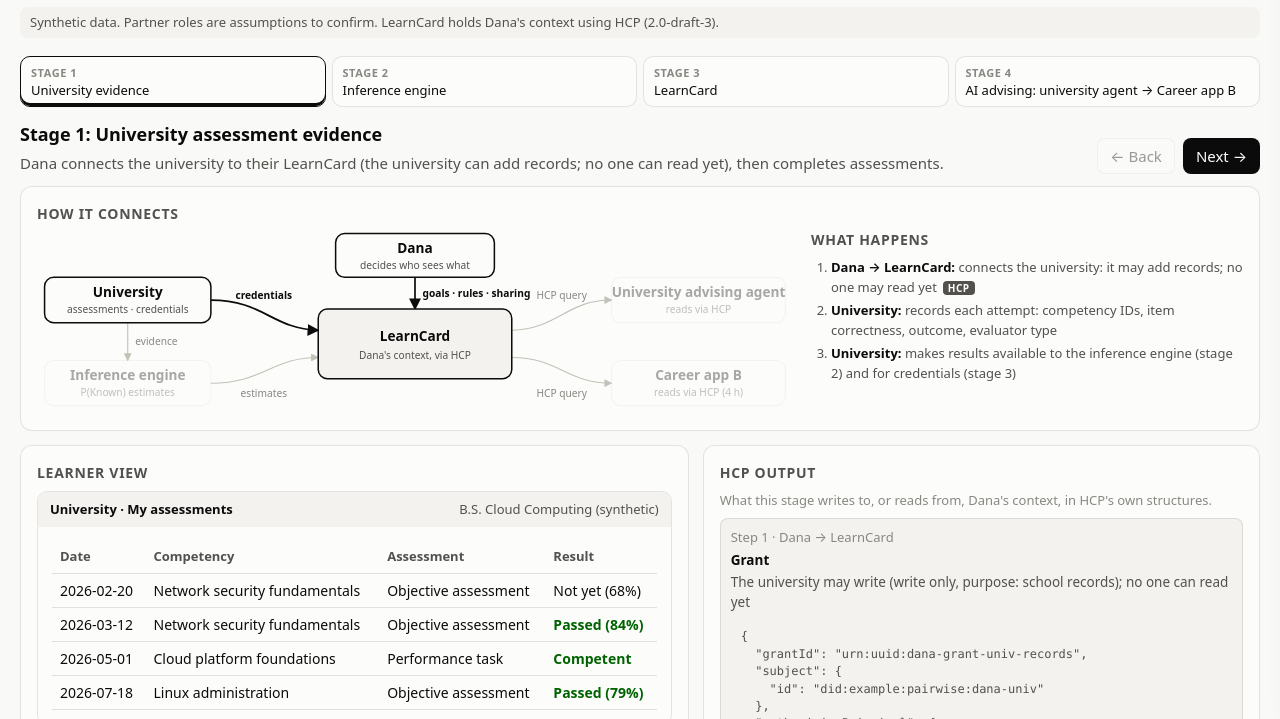
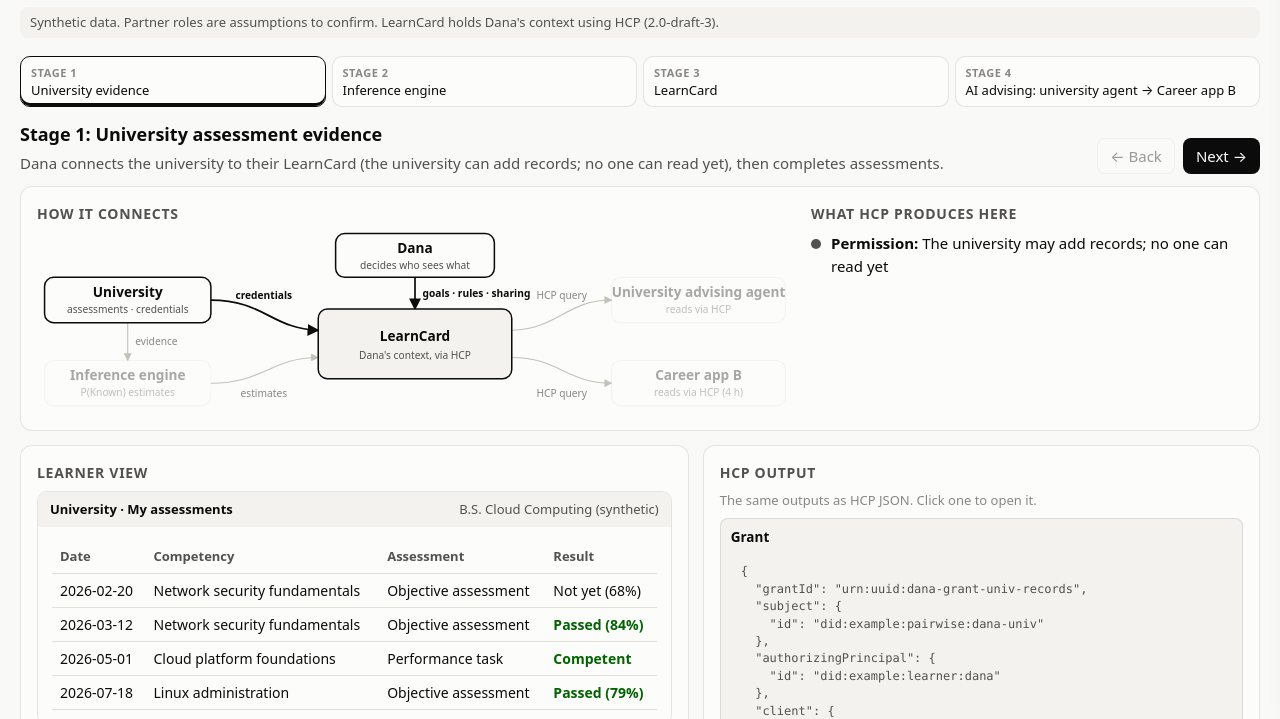
Before and after one commit to xd2164/hcp-learner-continuity, a plain HTML site: page docs/storyboard/index.html in a window 1280 px wide. Shown: the part 81-800 px from the top of the page. Drawn offline with Linux system fonts and the light colour scheme.

Commit message:
Storyboard: plain-language 'What HCP produces here' replaces 'What happens'
Co-Authored-By: Claude Opus 5.5 <noreply@anthropic.com>

```diff
--- a/docs/storyboard/index.html
+++ b/docs/storyboard/index.html
@@ -109,7 +109,10 @@ input[type="checkbox"] { width: 18px; height: 18px; accent-color: var(--text-pri
 .pk .val { color: var(--text-secondary); font-variant-numeric: tabular-nums; }
 
 /* system view */
-.ovgrid { display: grid; grid-template-columns: 1.75fr 1fr; gap: 18px; align-items: center; }
+.plainout { list-style: none; margin: 0; padding: 0; display: grid; gap: 10px; }
+.plainout li { display: flex; gap: 10px; align-items: flex-start; font-size: 15px; }
+.plainout .dot { margin-top: 7px; }
+.ovgrid { display: grid; grid-template-columns: 1.75fr 1fr; gap: 18px; align-items: start; }
 @media (max-width: 900px) { .ovgrid { grid-template-columns: 1fr; } }
 #diagram svg { width: 100%; height: auto; display: block; }
 .dg-node rect { fill: var(--surface-1); stroke: var(--border); stroke-width: 1.5; }
@@ -235,7 +238,7 @@ footer { margin-top: 24px; color: var(--muted); font-size: 13px; }
   <section class="panel" aria-labelledby="ovh" style="margin-bottom:14px">
     <div class="ovgrid">
       <div><h3 id="ovh">How it connects</h3><div id="diagram"></div></div>
-      <div><h3>What happens</h3><div id="system"></div></div>
+      <div><h3>What HCP produces here</h3><div id="system"></div></div>
     </div>
   </section>
 
@@ -624,11 +627,21 @@ footer { margin-top: 24px; color: var(--muted); font-size: 13px; }
   // ----------------------------------------------------------- system view
   const ORDER = ["univ", "infer", "learncard", "agent", "appb"];
   const DESC = { univ: "assessment results", infer: "P(Known) estimates", learncard: "credentials, estimates, goals, permissions · uses HCP", hcp: "goals, mastery history, preferences, provenance", agent: "three inputs → three outputs", appb: "an independent career service" };
+  function plainOutput(it) {
+    const n = Array.isArray(it.json) ? it.json.length : 1;
+    const name = it.type.startsWith("ContextEntry")
+      ? (it.decl === "issuer-attested" ? `${n} verified record${n > 1 ? "s" : ""}` : it.decl === "model-inferred" ? `${n} estimate${n > 1 ? "s" : ""} (labelled as inference)` : `${n} statement${n > 1 ? "s" : ""} in Dana's words`)
+      : { Grant: "Permission", Directive: "A rule that travels with the data", "Standing rule": "A standing block", "Query → response": "Answer to the request",
+          ContextExport: "Export", "Disclosure (onward share)": "Onward share" }[it.type] || it.type;
+    const kind = it.decl === "issuer-attested" ? "proven" : it.decl === "model-inferred" ? "likely" : it.decl === "person-declared" ? "wanted" : null;
+    return { name, kind };
+  }
   function viewSystem(st) {
     const outs = hcpOutputs(S.stage);
-    return h("ol", { class: "msgs", style: "margin-top:0" }, st.msgs.map(([who, what], k) => {
-      const n = outs.filter((o) => o.step === k).length;
-      return h("li", {}, h("b", {}, who + ": "), what, n ? h("span", { class: "hcptag", style: "margin-left:6px", title: "Produces HCP output: see the HCP output column" }, n > 1 ? `HCP ×${n}` : "HCP") : null);
+    return h("ul", { class: "plainout" }, outs.map((it) => {
+      const { name, kind } = plainOutput(it);
+      return h("li", {}, kind ? dot(kind) : h("span", { class: "dot", style: "background:var(--text-secondary)" }),
+        h("span", {}, h("b", {}, name + ": "), it.label));
     }));
   }
 
@@ -921,15 +934,15 @@ footer { margin-top: 24px; color: var(--muted); font-size: 13px; }
     const out = [];
     const add = (type, label, json, opts) => out.push({ type, label, json, ...(opts || {}) });
     if (i === 0) {
-      add("Grant", "The university may write (write only, purpose: school records); no one can read yet", G[0], { step: 0 });
+      add("Grant", "The university may add records; no one can read yet", G[0], { step: 0 });
     }
     if (i === 1) {
-      add("Grant", "The inference engine may write estimates (write only)", G[1], { step: 2 });
+      add("Grant", "The inference engine may add estimates; it cannot read", G[1], { step: 2 });
       add("ContextEntry × 6", "one P(Known) estimate per competency, with confidence, basis and expiry", C.map(estEntry), { decl: "model-inferred", step: 2 });
     }
     if (i === 2) {
       add("ContextEntry × 3", "credentials, each carrying its Open Badge 3.0 as evidence", C.filter((c) => c.cred).map(credEntry), { decl: "issuer-attested", step: 0 });
-      add("ContextEntry × 3", "goal, constraint and preference, in Dana's own words",
+      add("ContextEntry × 3", "goal, constraint and preference",
         [saidEntry("goal", CAT.goals, "learner_statement/goal", GOAL), saidEntry("constraint", CAT.goals, "learner_statement/pacing", CONSTRAINT), saidEntry("pref", CAT.prefs, "learner_statement/what_helps", PREF)], { decl: "person-declared", step: 1 });
       const ex = hcpExport({ proven: false, likely: false, wanted: false, plan: false, rules: true, audit: false });
       add("Directive", "ask first before sharing; travels with every disclosure", ex.directives[0], { step: 1 });
@@ -946,14 +959,15 @@ footer { margin-top: 24px; color: var(--muted); font-size: 13px; }
       let label, resp;
       if (d.error) {
         resp = { outcome: "error", error: d.error };
-        label = `Refused: ${d.error}. Nothing is disclosed.`;
+        label = d.error === "invalid-token" ? "Refused: Dana revoked access, so nothing is shared." : "Refused: Dana isn't sharing anything with this service.";
       } else {
         const decl = { proven: "issuer-attested", likely: "model-inferred", wanted: "person-declared" };
         const counts = {};
         for (const e of d.entries) { const k = e.id === eid("plan", "1") ? "model-inferred (saved plan)" : decl[e.kind]; counts[k] = (counts[k] || 0) + 1; }
         const dirs = d.entries.length ? [{ directiveId: "urn:uuid:dana-directive-share", action: "share", effect: S.directiveOn ? "ask-first" : "permit", text: DIRECTIVE }] : [];
         resp = { outcome: "entries", entries: d.entries.map((e) => e.id), directives: dirs };
-        label = `${d.entries.length} entries disclosed (${Object.entries(counts).map(([k, v]) => v + " " + k).join(", ")})${dirs.length ? " + the ask-first directive" : ""}`;
+        const WORD = { "issuer-attested": "verified records", "model-inferred": "estimates", "person-declared": "of Dana's statements", "model-inferred (saved plan)": "saved plan" };
+        label = `${who === "appb" ? "Career app B" : "The advising agent"} receives ${Object.entries(counts).map(([k, v]) => v + " " + WORD[k]).join(", ")}${dirs.length ? ", plus Dana's ask-first rule" : ""}. Nothing else.`;
       }
       add("Query → response", label, { request: req, response: resp }, { step: 1 });
       if (who === "agent") {
@@ -969,14 +983,10 @@ footer { margin-top: 24px; color: var(--muted); font-size: 13px; }
     const st = st0.dyn ? { ...st0, ...st0.dyn() } : st0;
     const outs = hcpOutputs(i);
     return h("div", {},
-      h("p", { class: "note", style: "margin:0 0 8px" }, "What this stage writes to, or reads from, Dana's context, in HCP's own structures."),
+      h("p", { class: "note", style: "margin:0 0 8px" }, "The same outputs as HCP JSON. Click one to open it."),
       ...outs.map((it, n) => {
         const kind = it.decl === "issuer-attested" ? "proven" : it.decl === "model-inferred" ? "likely" : it.decl === "person-declared" ? "wanted" : null;
-        const from = st.msgs[it.step] ? `Step ${it.step + 1} · ${st.msgs[it.step][0]}` : "";
-        const head = h("span", { class: "chiphead", style: "flex-direction:column;align-items:flex-start;gap:2px" },
-          h("span", { class: "note" }, from),
-          h("span", { class: "chiphead" }, kind ? dot(kind) : null, h("b", {}, it.type), it.decl ? h("span", { class: "pill" }, it.decl) : null),
-          h("span", {}, it.label));
+        const head = h("span", { class: "chiphead" }, kind ? dot(kind) : null, h("b", {}, it.type), it.decl ? h("span", { class: "pill" }, it.decl) : null);
         if (it.action) return h("div", { class: "hcpchip big" }, head, h("button", { type: "button", style: "margin-top:6px", on: { click: () => openExport() } }, "Export as HCP"));
         return h("details", { class: "hcpchip big", open: n === 0 }, h("summary", {}, head), h("pre", { tabindex: 0 }, JSON.stringify(it.json, null, 2)));
       }));
```
